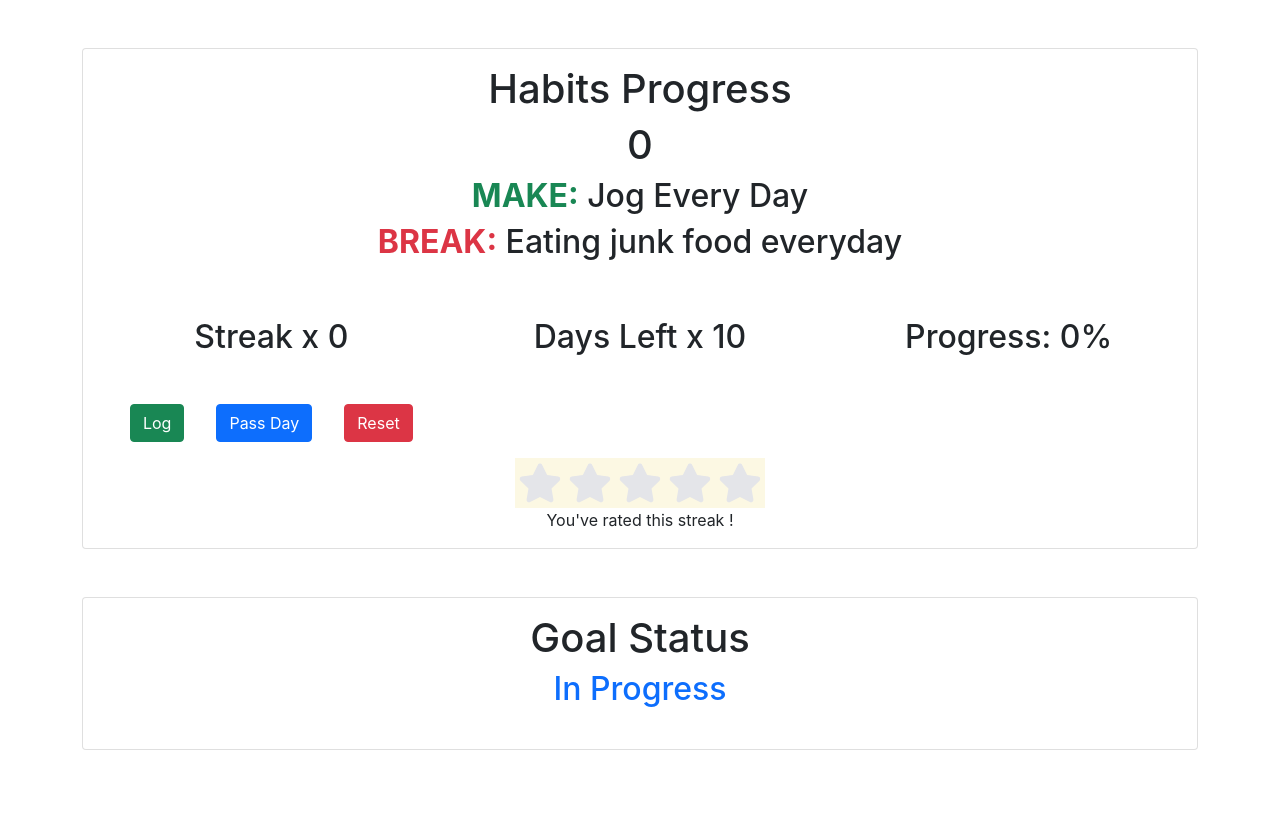
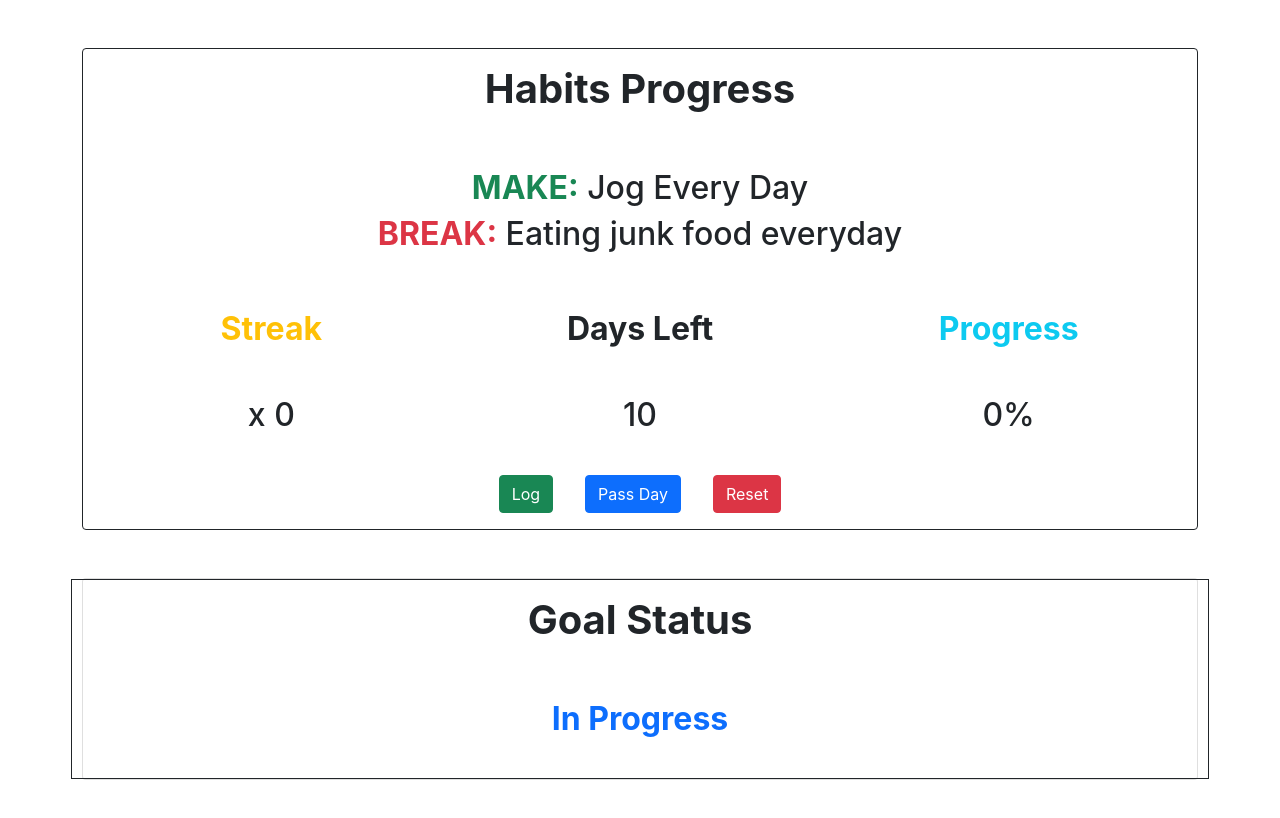
Before and after one commit to Carlosgerman353/Habitual, a React (Create React App) app: page / in a window 1280 px wide. Shown: the top 818 px of the page. Built offline with nearby package versions, Linux system fonts and the light colour scheme.

Commit message:
Final Presentation Polish
-Made Rating Appear at the end of timeframe

-Bolded some text and aligns stats on separate line

```diff
--- a/src/App.js
+++ b/src/App.js
@@ -128,8 +128,9 @@ function App() {
       return (
       <div>
         <h1> Highest Streak: {CheckStreak()} </h1>
-        <h1> Total Progress: {progress} </h1>
+        <h1> Total Progress: {progress * 10}% </h1>
         <h1> KARMA Earned: {calcKarma()} </h1>
+        <Rating/>
       </div>
       );
     }
@@ -137,20 +138,39 @@ function App() {
 
   return (
     <div className = "container">
-    <div className="card text-center my-5">
+    <div className="card text-center my-5 border border-dark">
       <div className = "card-body row">
 
-        <h1>Habits Progress</h1>
-        <h1>{logged}</h1>
+        <h1 class="pb-5 fw-bold">Habits Progress</h1>
+        {/* <h1>{logged}</h1>  */}
+            <h2> <strong className="text-success"> MAKE:</strong> {getHabitMake(0)} </h2>
+            <h2> <strong className="text-danger"> BREAK:</strong> {getHabitBreak(0)} </h2>
 
-        <h2> <strong className="text-success"> MAKE:</strong> {getHabitMake(0)} </h2>
-        <h2> <strong className="text-danger"> BREAK:</strong> {getHabitBreak(0)} </h2>
+
+
 
         {/* Streak Display */}
         <div className="col">
-            <h2 className = "my-5"> Streak x {count} </h2>
+            <h2 className = "my-5 fw-bold text-warning"> Streak  </h2>
+            <h2> x {count}</h2>
+        </div>
 
-            {/* Increase Count */}
+        {/* Days Display */}
+        <div className="col">
+            <h2 className = "my-5 fw-bold"> Days Left </h2>
+            <h2> {days} </h2>
+        </div>
+
+        {/* Progress Display */}
+        <div className="col">
+            <h2 className = "my-5 fw-bold text-info"> Progress </h2>
+            <h2> { (progress / initDays)  * 100}% </h2>
+        </div>
+      </div>
+      {/* rating part of strak */}
+
+      <div class="p-3">
+        {/* Increase Count */}
             {/* Possibly change functionality, so that logging can only be done ONCE per day */}
             {logCheck()}
 
@@ -162,27 +182,15 @@ function App() {
             {/* Reset Count (for testing purposes) */}
             <button className = "btn btn-danger mx-3"
             onClick={() => Reset() }> Reset </button>
-        </div>
+      </div>
 
-        {/* Days Display */}
-        <div className="col">
-            <h2 className = "my-5"> Days Left x {days} </h2>
-        </div>
-
-        {/* Progress Display */}
-        <div className="col">
-            <h2 className = "my-5"> Progress: { (progress / initDays)  * 100}% </h2>
-        </div>
-      </div>
-      {/* rating part of strak */}
-      <Rating/>
     </div>
 
 
     <div className="card text-center my-5">
-      <div className = "card-body row">
-        <h1>Goal Status</h1>
-        <h2> {CheckGoal()} </h2>
+      <div className = "card-body row border border-dark">
+        <h1 class="pb-5 fw-bold">Goal Status</h1>
+        <h2 class="fw-bold"> {CheckGoal()} </h2>
 
         <div>
             {endStats()}
```
